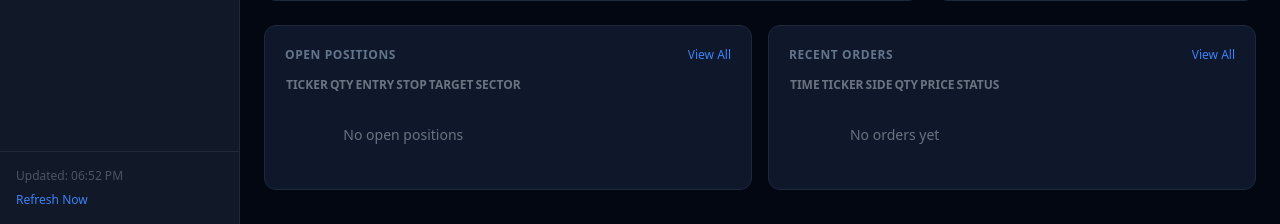
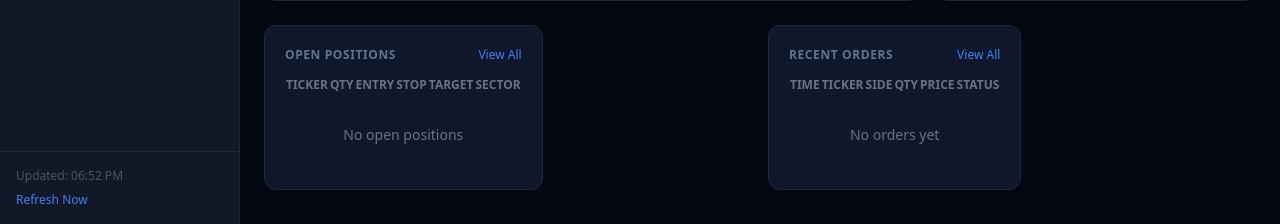
Before and after one commit to rovanchung/AiTrading, a Flask app: page / in a window 1280 px wide. Shown: the part 576-800 px from the top of the page. Run offline with Flask 3, Linux system fonts and the light colour scheme; data that the repository does not hold is empty; some libraries are stand-ins or nearby versions.

Commit message:
Shrink table cards to fit their table width
Cards containing a table now use width:fit-content so the blue block
hugs the table instead of stretching across the container.

Co-Authored-By: Claude Opus 4.7 <noreply@anthropic.com>

```diff
--- a/dashboard/static/css/custom.css
+++ b/dashboard/static/css/custom.css
@@ -108,6 +108,12 @@ table.dataTable tbody tr.even:hover { background: #1e293b !important; }
     border: 1px solid #1e293b;
     border-radius: 0.75rem;
     padding: 1.25rem;
+}
+/* Cards wrapping a table shrink to the table's width instead of spanning
+   the full container, so the blue block hugs the data. */
+.card:has(table) {
+    width: fit-content;
+    max-width: 100%;
 }
 .card-header {
     font-size: 0.75rem;
```
